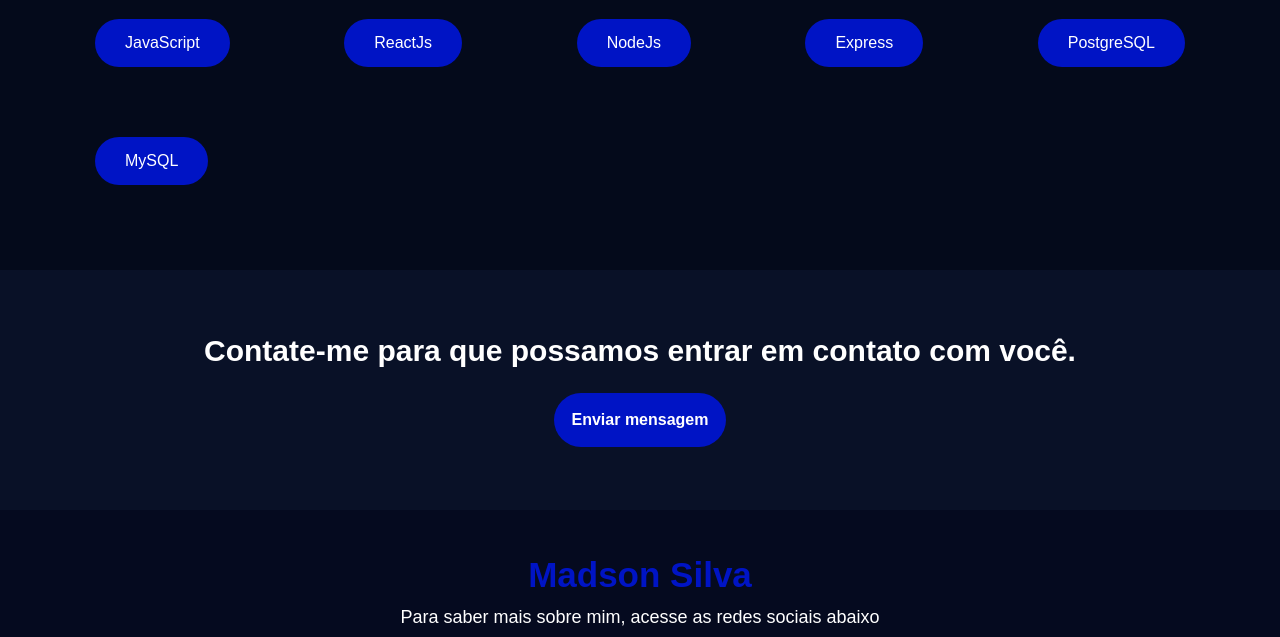
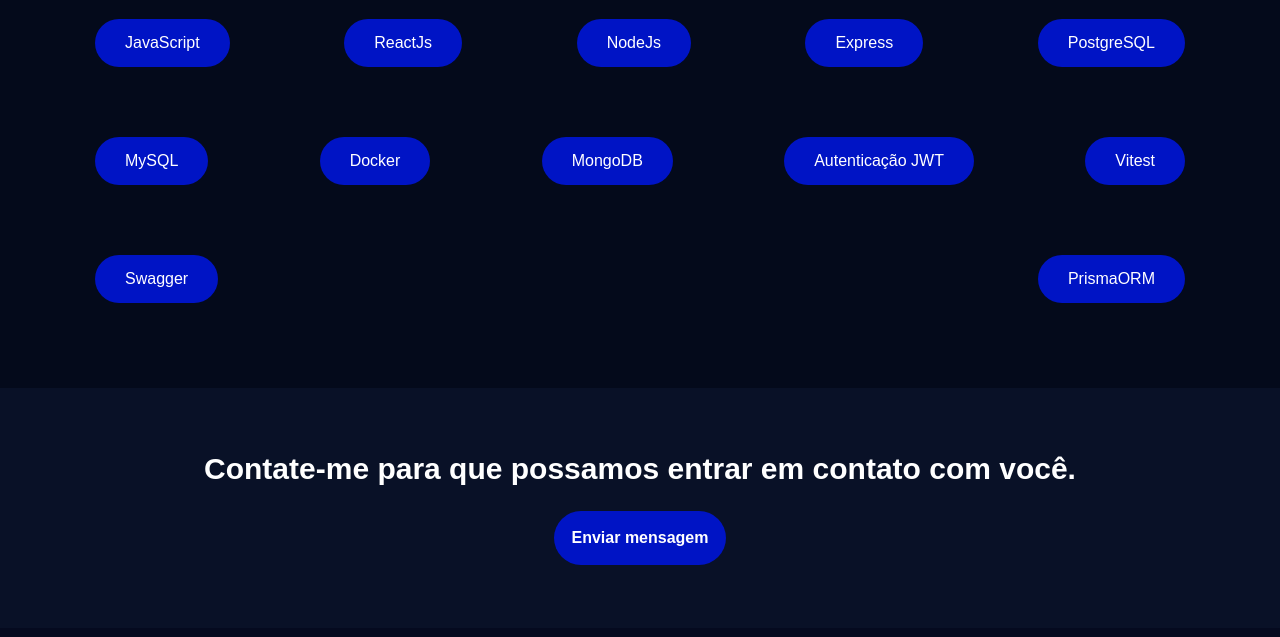
Before and after one commit to Madson05/Portfolio, a plain HTML site: page index.html in a window 1280 px wide. Shown: the part 2680-3317 px from the top of the page. Drawn offline with nearby package versions, Linux system fonts and the light colour scheme.

Commit message:
habilidades atualizadas

```diff
--- a/index.html
+++ b/index.html
@@ -171,6 +171,24 @@
       <div class="habilidade">
         <p>MySQL</p>
       </div>
+      <div class="habilidade">
+        <p>Docker</p>
+      </div>
+      <div class="habilidade">
+        <p>MongoDB</p>
+      </div>
+      <div class="habilidade">
+        <p>Autenticação JWT</p>
+      </div>
+      <div class="habilidade">
+        <p>Vitest</p>
+      </div>
+      <div class="habilidade">
+        <p>Swagger</p>
+      </div>
+      <div class="habilidade">
+        <p>PrismaORM</p>
+      </div>
     </div>
   </section>
 
--- a/src/script.js
+++ b/src/script.js
@@ -4,7 +4,6 @@
   if (menuBar.style.width == "0px") {
     menuBar.style.display = "block";
     menuBar.style.width = "180px";
-    console.log("eai");
   } else {
     menuBar.style.display = "none";
     menuBar.style.width = "0px";
```
